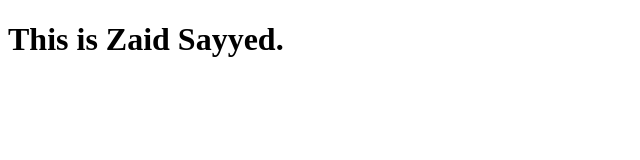
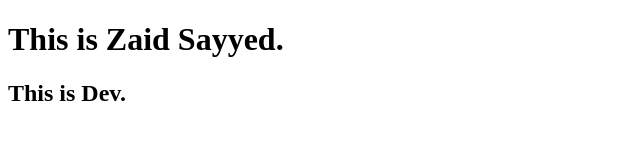
Before and after one commit to Zaidusyy/Temp, a plain HTML site: page index.html in a window 1280 px wide. Shown: the whole page, without its empty margins (0-640 px from the left). Drawn offline with Linux system fonts and the light colour scheme.

Commit message:
Update index.html

```diff
--- a/index.html
+++ b/index.html
@@ -7,5 +7,6 @@
 </head>
 <body>
     <h1>This is Zaid Sayyed.</h1>
+    <h2>This is Dev.</h2>
 </body>
 </html>
```
